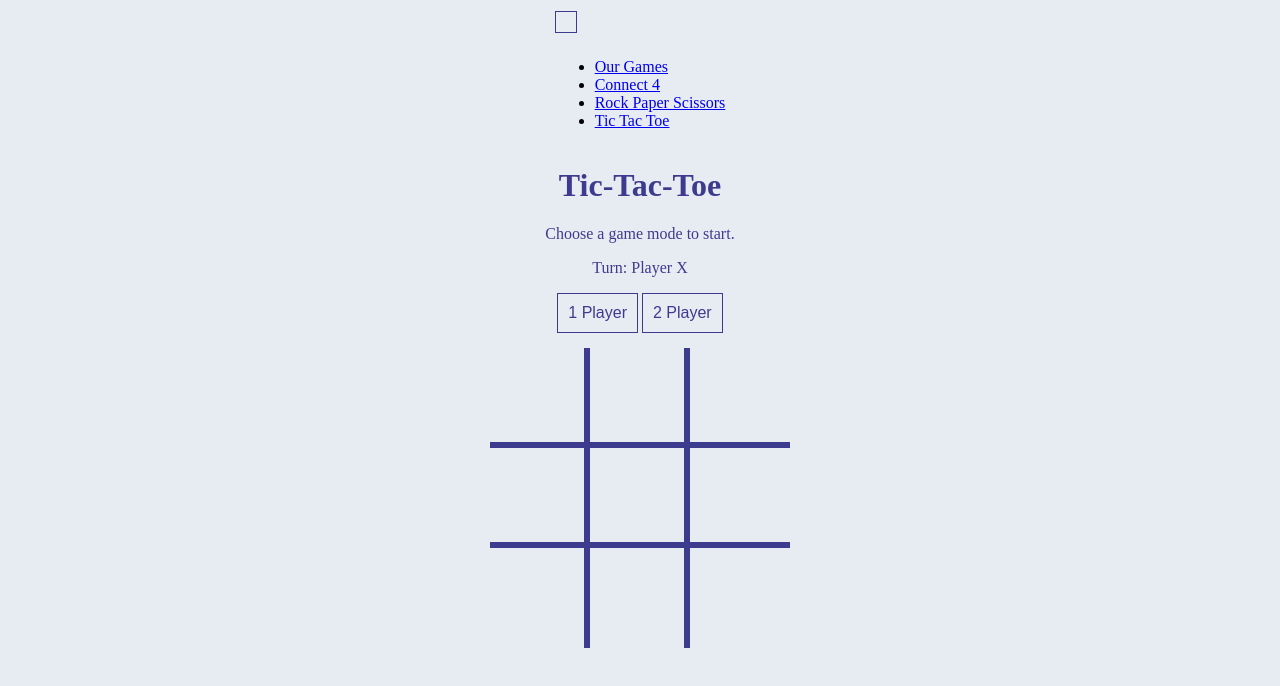
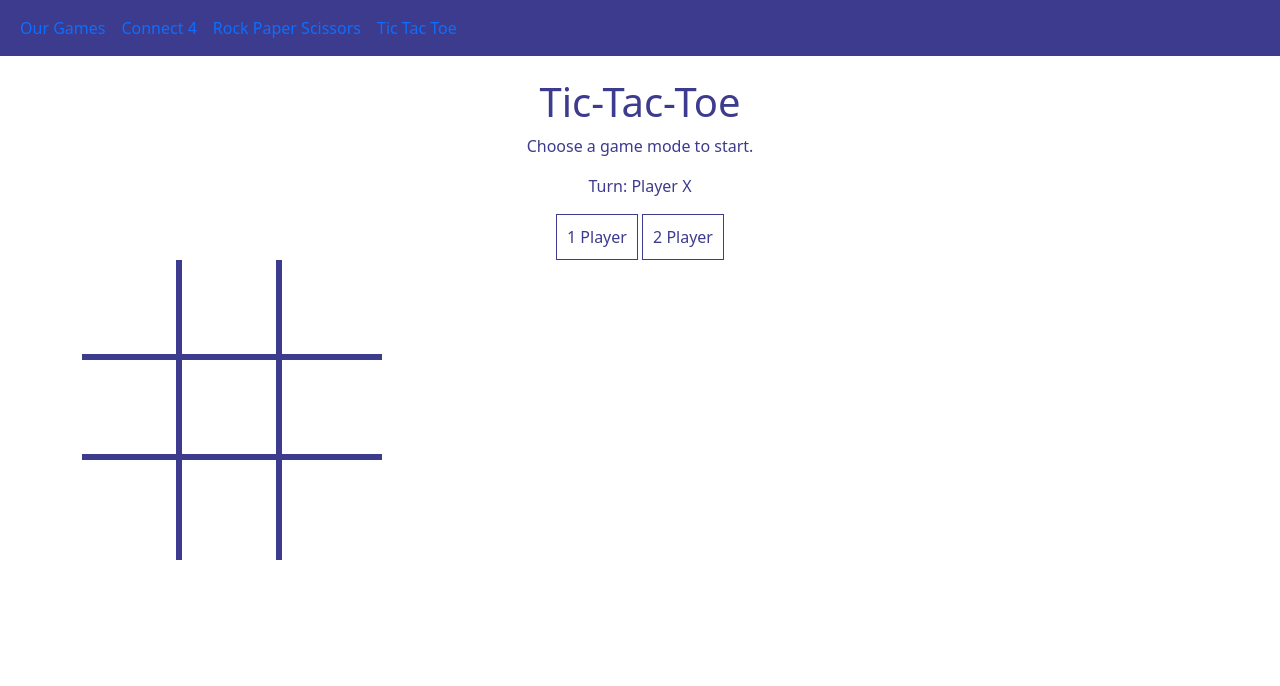
Before and after one commit to CompSciGroupProjects/Game-site-2024-group-6-6, a plain HTML site: page TicTacToe/index.html in a window 1280 px wide. Drawn offline with nearby package versions, Linux system fonts and the light colour scheme.

Commit message:
ttt rules + ttt

```diff
--- a/TicTacToe/index.html
+++ b/TicTacToe/index.html
@@ -5,6 +5,9 @@
     <title>Tic-Tac-Toe</title>
     <link rel="stylesheet" href="style.css">
     <script src="script.js" defer></script>
+    <link rel = "stylesheet" href = "../navbar.css">
+    <link href="https://cdn.jsdelivr.net/npm/bootstrap@5.0.2/dist/css/bootstrap.min.css" rel="stylesheet" integrity="sha384-EVSTQN3/azprG1Anm3QDgpJLIm9Nao0Yz1ztcQTwFspd3yD65VohhpuuCOmLASjC" crossorigin="anonymous">
+    <script src="https://cdn.jsdelivr.net/npm/bootstrap@5.0.2/dist/js/bootstrap.bundle.min.js" integrity="sha384-MrcW6ZMFYlzcLA8Nl+NtUVF0sA7MsXsP1UyJoMp4YLEuNSfAP+JcXn/tWtIaxVXM" crossorigin="anonymous"></script>
     <meta name="viewport" content="width=device-width, initial-scale=1">
 </head>
 <body>
@@ -17,12 +20,12 @@
         <div class="collapse navbar-collapse" id="collapsibleNavbar">
             <ul class="navbar-nav">
                 <li class="nav-item">
-                    <a class="nav-link navbaritem" href="../Game-site-2024-group-6-6">
+                    <a class="nav-link navbaritem" href="..">
                         Our Games
                     </a>
                 </li>
                 <li class="nav-item">
-                    <a class="nav-link navbaritem" href="./Game-site-2024-group-6-6/Connect4">
+                    <a class="nav-link navbaritem" href="../Connect4Rules">
                         Connect 4
                     </a>
                 </li>
@@ -41,8 +44,6 @@
     </div>
 </nav>
 
-
-
 <div class="container">
     <h1 id="ttttitle">Tic-Tac-Toe</h1>
     <div class="gameinfo" id="tttinfo">
@@ -54,7 +55,6 @@
         <button onclick="game(2)">2 Player</button>
     </div>
     <div class="tttboard" id="tttboard">
-
         <div data-index="1" class="spaces right-border bottom-border"></div>
         <div data-index="2" class="spaces right-border bottom-border"></div>
         <div data-index="3" class="spaces bottom-border"></div>
--- a/TicTacToe/style.css
+++ b/TicTacToe/style.css
@@ -80,6 +80,7 @@ button {
 
 #ttttitle {
     color: #3D3B8E;
+    margin-top: 7%;
 }
 
 #tttinfo {
--- a/TicTacToeRules/style.css
+++ b/TicTacToeRules/style.css
@@ -1,3 +1,7 @@
+body{
+
+}
+
 #c4 {
     background: #3D3B8E;
     color: white;
--- a/script.js
+++ b/script.js
@@ -15,3 +15,7 @@ function connectgame () {
 function rps () {
     window.location.href = "../RockPaperScissors";
 }
+
+function tttgame() {
+    window.location.href = "../TicTacToe"
+}
```
Also changed, not shown: TicTacToeRules/index.html (+8 -6 lines), TicTacToeRules/images/ttt.png (added).
